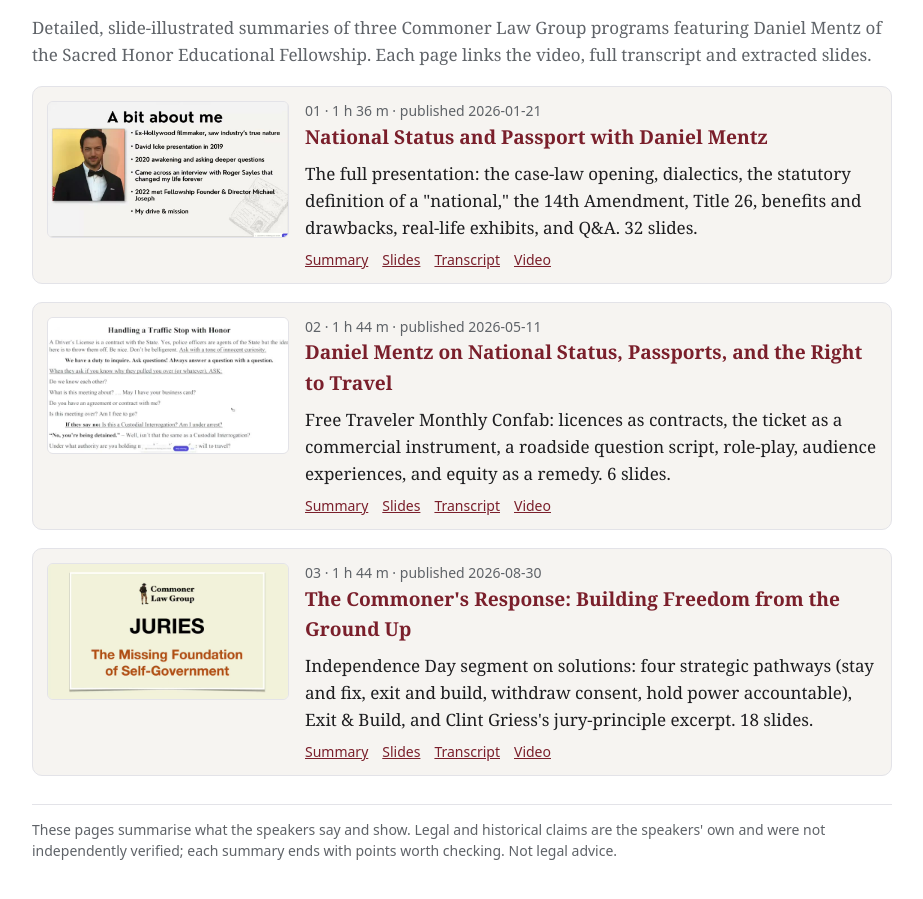
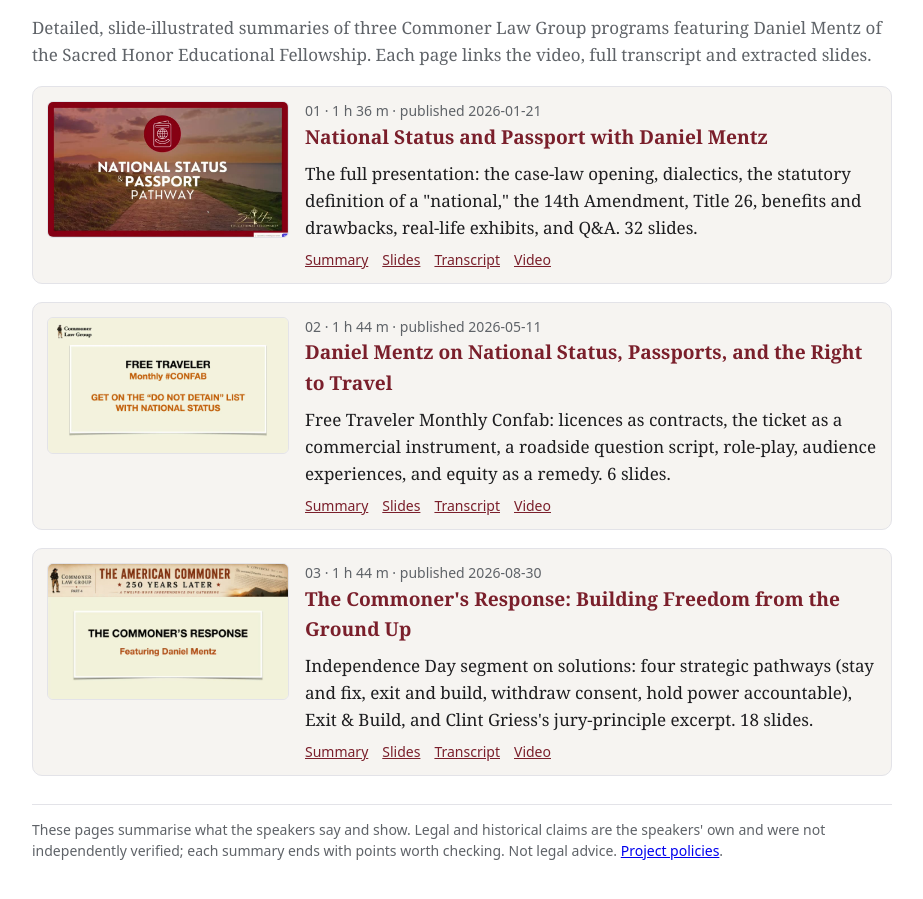
Before and after one commit to DogThatHunts/commoner_daniel_mentz, a plain HTML site: page index.html in a window 1280 px wide. Shown: the part 95-994 px from the top of the page, without its empty margins (178-1101 px from the left). Drawn offline with Linux system fonts and the light colour scheme.

Commit message:
Adopt policies page; index tiles use each interview's splash screen
- POLICIES.md: standing rules (P1 splash-screen tiles, plus conventions from session one)
- index.html: tiles now use title card (01, 03) or saved YouTube thumbnail (02)
- Waypoint and README reference POLICIES.md

Co-Authored-By: Claude Sonnet 5.5 <noreply@anthropic.com>

```diff
--- a/index.html
+++ b/index.html
@@ -15,23 +15,23 @@ h1{color:var(--acc);font-size:2rem;line-height:1.2;margin-bottom:.2em}.lead{colo
 <h1>Daniel Mentz: Interview Summaries</h1>
 <p class="lead">Detailed, slide-illustrated summaries of three Commoner Law Group programs featuring Daniel Mentz of the Sacred Honor Educational Fellowship. Each page links the video, full transcript and extracted slides.</p>
 
-<div class="card"><a href="01.national_status_and_passport/summary.html"><img src="01.national_status_and_passport/slides/slide-04_00-08-00.jpg" alt="Slide from interview 01"></a><div>
+<div class="card"><a href="01.national_status_and_passport/summary.html"><img src="01.national_status_and_passport/slides/slide-01_00-04-46.jpg" alt="Slide from interview 01"></a><div>
 <div class="meta">01 · 1 h 36 m · published 2026-01-21</div>
 <h2><a href="01.national_status_and_passport/summary.html" style="color:inherit;text-decoration:none">National Status and Passport with Daniel Mentz</a></h2>
 <p>The full presentation: the case-law opening, dialectics, the statutory definition of a "national," the 14th Amendment, Title 26, benefits and drawbacks, real-life exhibits, and Q&amp;A. 32 slides.</p>
 <div class="links"><a href="01.national_status_and_passport/summary.html">Summary</a><a href="01.national_status_and_passport/slides/slides-index.md">Slides</a><a href="01.national_status_and_passport/collateral/transcript.md">Transcript</a><a href="https://www.youtube.com/watch?v=v2N5ESMKI4g">Video</a></div></div></div>
 
-<div class="card"><a href="02.national_status_and_right_to_travel/summary.html"><img src="02.national_status_and_right_to_travel/slides/slide-04_00-37-20.jpg" alt="Slide from interview 02"></a><div>
+<div class="card"><a href="02.national_status_and_right_to_travel/summary.html"><img src="02.national_status_and_right_to_travel/collateral/thumbnail.jpg" alt="Slide from interview 02"></a><div>
 <div class="meta">02 · 1 h 44 m · published 2026-05-11</div>
 <h2><a href="02.national_status_and_right_to_travel/summary.html" style="color:inherit;text-decoration:none">Daniel Mentz on National Status, Passports, and the Right to Travel</a></h2>
 <p>Free Traveler Monthly Confab: licences as contracts, the ticket as a commercial instrument, a roadside question script, role-play, audience experiences, and equity as a remedy. 6 slides.</p>
 <div class="links"><a href="02.national_status_and_right_to_travel/summary.html">Summary</a><a href="02.national_status_and_right_to_travel/slides/slides-index.md">Slides</a><a href="02.national_status_and_right_to_travel/collateral/transcript.md">Transcript</a><a href="https://www.youtube.com/watch?v=_-LTnN5BeBs">Video</a></div></div></div>
 
-<div class="card"><a href="03.building_freedom_from_the_ground_up/summary.html"><img src="03.building_freedom_from_the_ground_up/slides/slide-10_01-01-29.jpg" alt="Slide from interview 03"></a><div>
+<div class="card"><a href="03.building_freedom_from_the_ground_up/summary.html"><img src="03.building_freedom_from_the_ground_up/slides/slide-01_00-00-00.jpg" alt="Slide from interview 03"></a><div>
 <div class="meta">03 · 1 h 44 m · published 2026-08-30</div>
 <h2><a href="03.building_freedom_from_the_ground_up/summary.html" style="color:inherit;text-decoration:none">The Commoner's Response: Building Freedom from the Ground Up</a></h2>
 <p>Independence Day segment on solutions: four strategic pathways (stay and fix, exit and build, withdraw consent, hold power accountable), Exit &amp; Build, and Clint Griess's jury-principle excerpt. 18 slides.</p>
 <div class="links"><a href="03.building_freedom_from_the_ground_up/summary.html">Summary</a><a href="03.building_freedom_from_the_ground_up/slides/slides-index.md">Slides</a><a href="03.building_freedom_from_the_ground_up/collateral/transcript.md">Transcript</a><a href="https://www.youtube.com/watch?v=POZfdI0f4TU">Video</a></div></div></div>
 
-<p class="note">These pages summarise what the speakers say and show. Legal and historical claims are the speakers' own and were not independently verified; each summary ends with points worth checking. Not legal advice.</p>
+<p class="note">These pages summarise what the speakers say and show. Legal and historical claims are the speakers' own and were not independently verified; each summary ends with points worth checking. Not legal advice. <a href="POLICIES.md">Project policies</a>.</p>
 </body></html>
```
Also changed, not shown: 02.national_status_and_right_to_travel/collateral/thumbnail.jpg (added), 3 other files.
